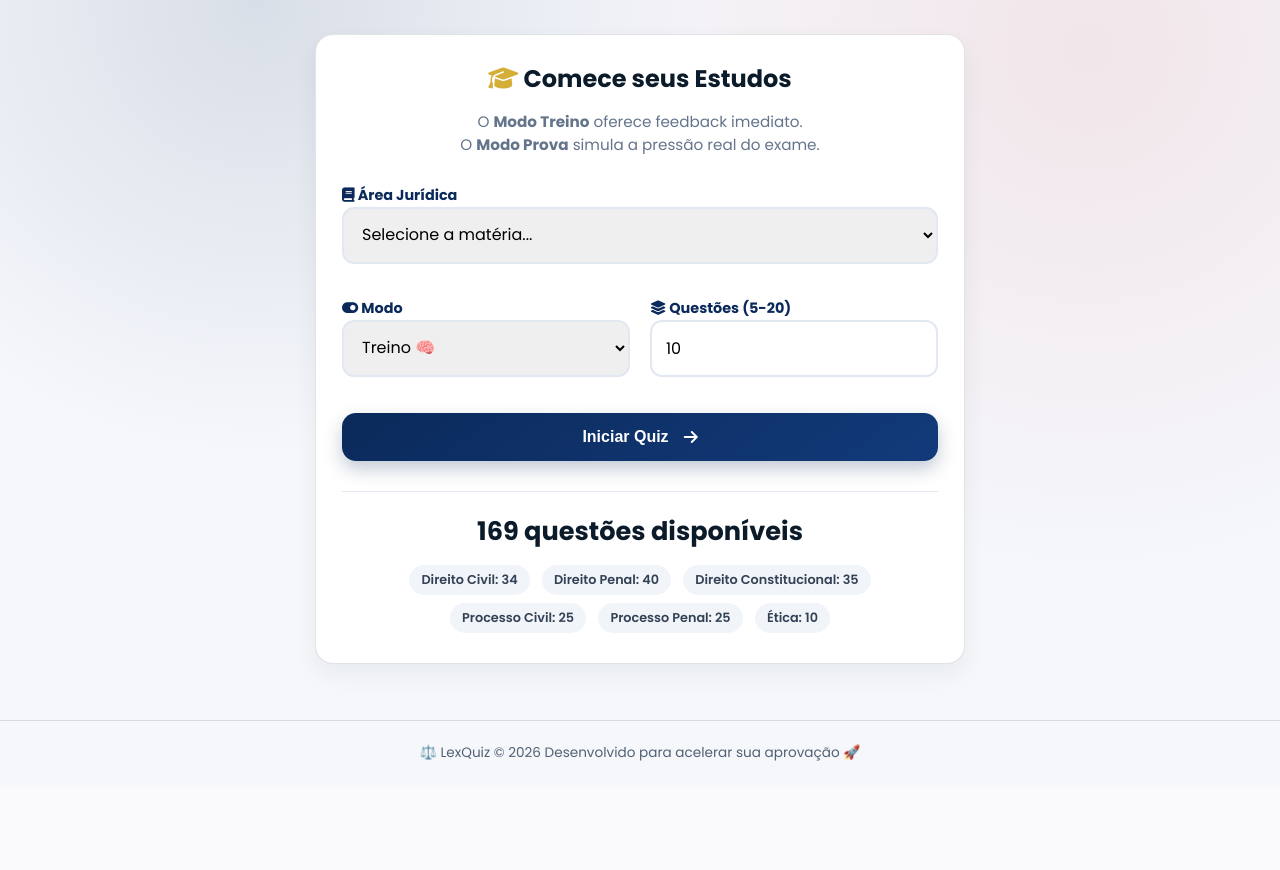
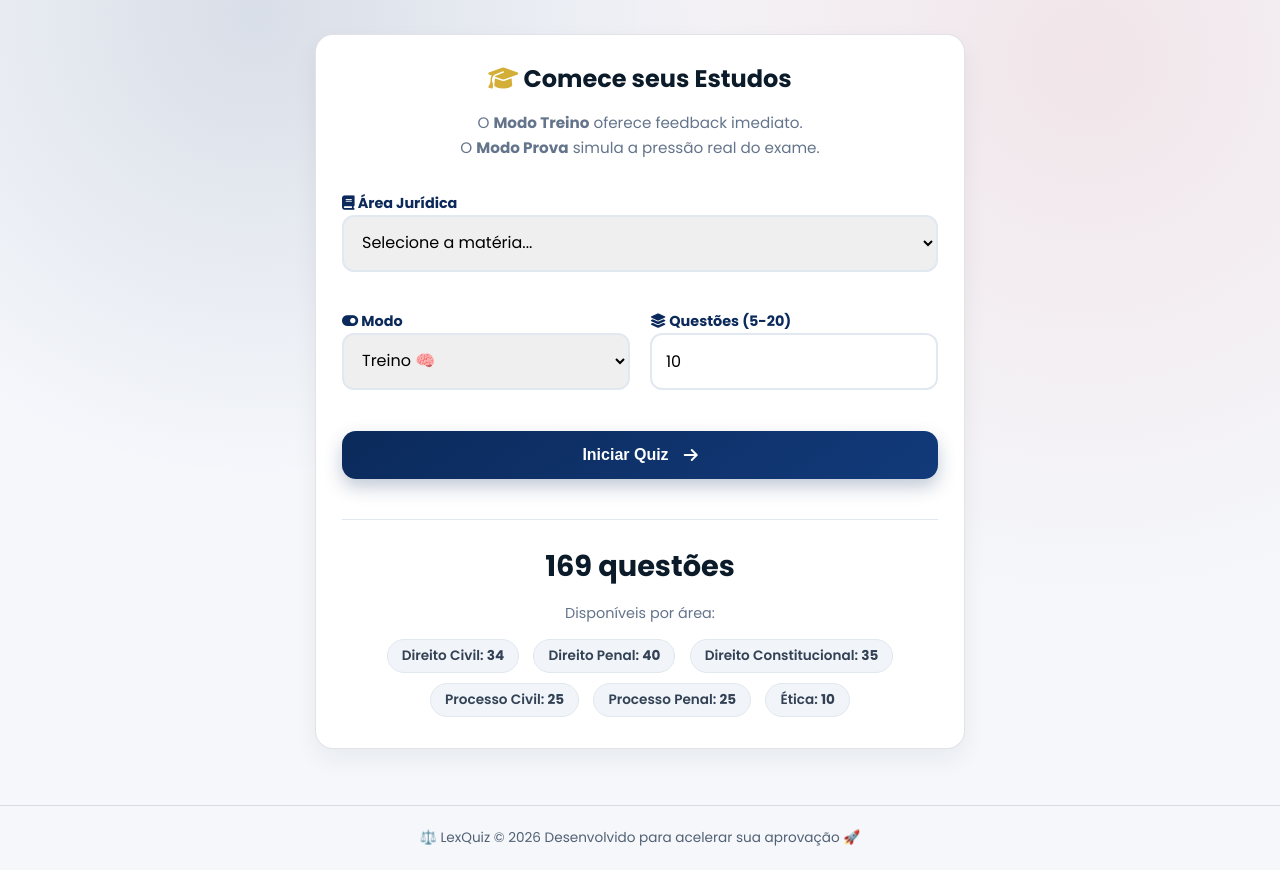
Before and after one commit to sabrinaandraderocha-cmyk/lexquiz, a Flask app: page / in a window 1280 px wide. Shown: the part 83-953 px from the top of the page. Before the commit the page ends 844 px from the top, so only its background shows below. Run offline with Flask 3, Linux system fonts and the light colour scheme.

Commit message:
Update index.html

```diff
--- a/templates/index.html
+++ b/templates/index.html
@@ -3,48 +3,73 @@
 {% block content %}
 
 <style>
+    /* Estilos locais para o Index */
     .form-grid { display: flex; gap: 20px; }
     .form-col { flex: 1; }
 
     @media (max-width: 600px) {
-        .form-grid { flex-direction: column; gap: 0; }
+        .form-grid { flex-direction: column; gap: 15px; }
     }
 
-    .bank-box{
-        margin-top:30px;
-        padding-top:20px;
-        border-top:1px solid #e2e8f0;
-        text-align:center;
+    .bank-box {
+        margin-top: 40px;
+        padding-top: 25px;
+        border-top: 1px solid #e2e8f0;
+        text-align: center;
     }
 
-    .area-pill{
-        display:inline-block;
-        padding:6px 12px;
-        margin:4px;
-        border-radius:20px;
-        background:#f1f5f9;
-        font-size:0.8rem;
-        font-weight:600;
-        color:#334155;
+    .area-pill {
+        display: inline-block;
+        padding: 6px 14px;
+        margin: 5px;
+        border-radius: 20px;
+        background: #f1f5f9;
+        font-size: 0.85rem;
+        font-weight: 600;
+        color: #334155;
+        border: 1px solid #e2e8f0;
     }
 
-    .big-number{
-        font-size:1.6rem;
-        font-weight:700;
-        color:var(--primary);
+    .big-number {
+        font-size: 1.8rem;
+        font-weight: 800;
+        color: var(--primary);
+        margin-bottom: 15px;
+    }
+
+    /* Estilo para mensagens de erro/aviso */
+    .alert-box {
+        background-color: #fee2e2;
+        border: 1px solid #ef4444;
+        color: #b91c1c;
+        padding: 10px;
+        border-radius: 8px;
+        margin-bottom: 20px;
+        text-align: center;
     }
 </style>
 
 <div style="max-width: 650px; margin: 0 auto;">
+
+    {% with messages = get_flashed_messages() %}
+        {% if messages %}
+            <div class="alert-box">
+                {% for message in messages %}
+                    <div><i class="fas fa-exclamation-circle"></i> {{ message }}</div>
+                {% endfor %}
+            </div>
+        {% endif %}
+    {% endwith %}
+
     <section class="card hero">
 
-        <div style="text-align: center; margin-bottom: 25px;">
+        <div style="text-align: center; margin-bottom: 30px;">
             <h1 style="color: var(--primary); margin-bottom: 10px;">
                 <i class="fas fa-graduation-cap" style="color: var(--gold);"></i>
                 Comece seus Estudos
             </h1>
 
-            <p class="muted" style="color: #64748b; font-size: 0.95rem; line-height: 1.5;">
+            <p class="muted" style="color: #64748b; font-size: 0.95rem; line-height: 1.6;">
                 O <strong>Modo Treino</strong> oferece feedback imediato.<br>
                 O <strong>Modo Prova</strong> simula a pressão real do exame.
             </p>
@@ -52,7 +77,7 @@
 
         <form class="form" method="post" action="{{ url_for('start') }}">
 
-            <div style="margin-bottom: 15px;">
+            <div style="margin-bottom: 20px;">
                 <label class="label" for="area">
                     <i class="fas fa-book"></i> Área Jurídica
                 </label>
@@ -92,27 +117,30 @@
                 </div>
             </div>
 
-            <button class="btn-primary" type="submit" style="margin-top: 20px;">
+            <button class="btn-primary" type="submit" style="margin-top: 25px; width: 100%;">
                 Iniciar Quiz
                 <i class="fas fa-arrow-right" style="margin-left: 5px;"></i>
             </button>
         </form>
 
-        <!-- BANCO DE QUESTÕES -->
         <div class="bank-box">
-
             <div class="big-number">
-                {{ total_questions }} questões disponíveis
+                {{ total_questions }} questões
             </div>
 
-            <div style="margin-top:10px;">
+            <div style="color: #64748b; font-size: 0.9rem; margin-bottom: 10px;">
+                Disponíveis por área:
+            </div>
+
+            <div>
                 {% for a in areas %}
+                    {% if counts[a] > 0 %}
                     <span class="area-pill">
-                        {{ a }}: {{ counts[a] }}
+                        {{ a }}: <strong>{{ counts[a] }}</strong>
                     </span>
+                    {% endif %}
                 {% endfor %}
             </div>
-
         </div>
 
     </section>
```
